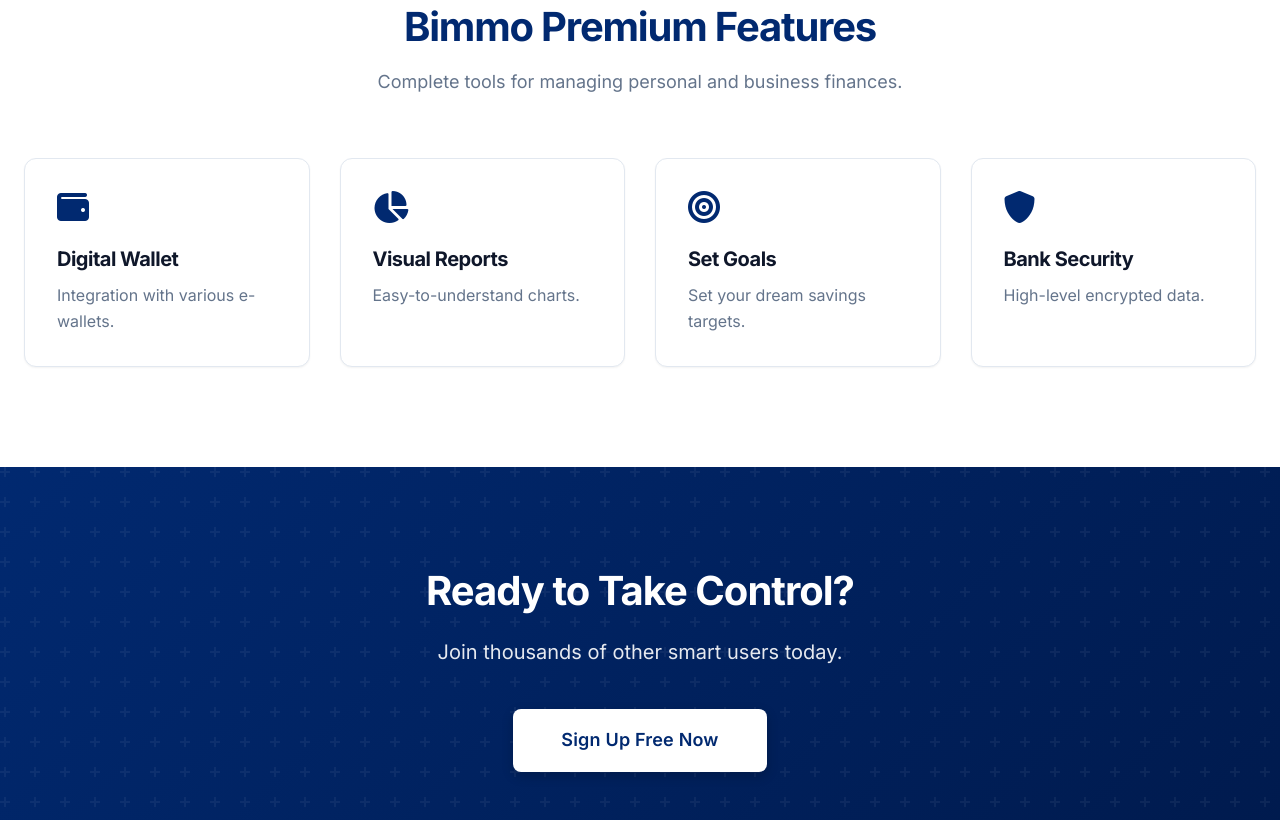
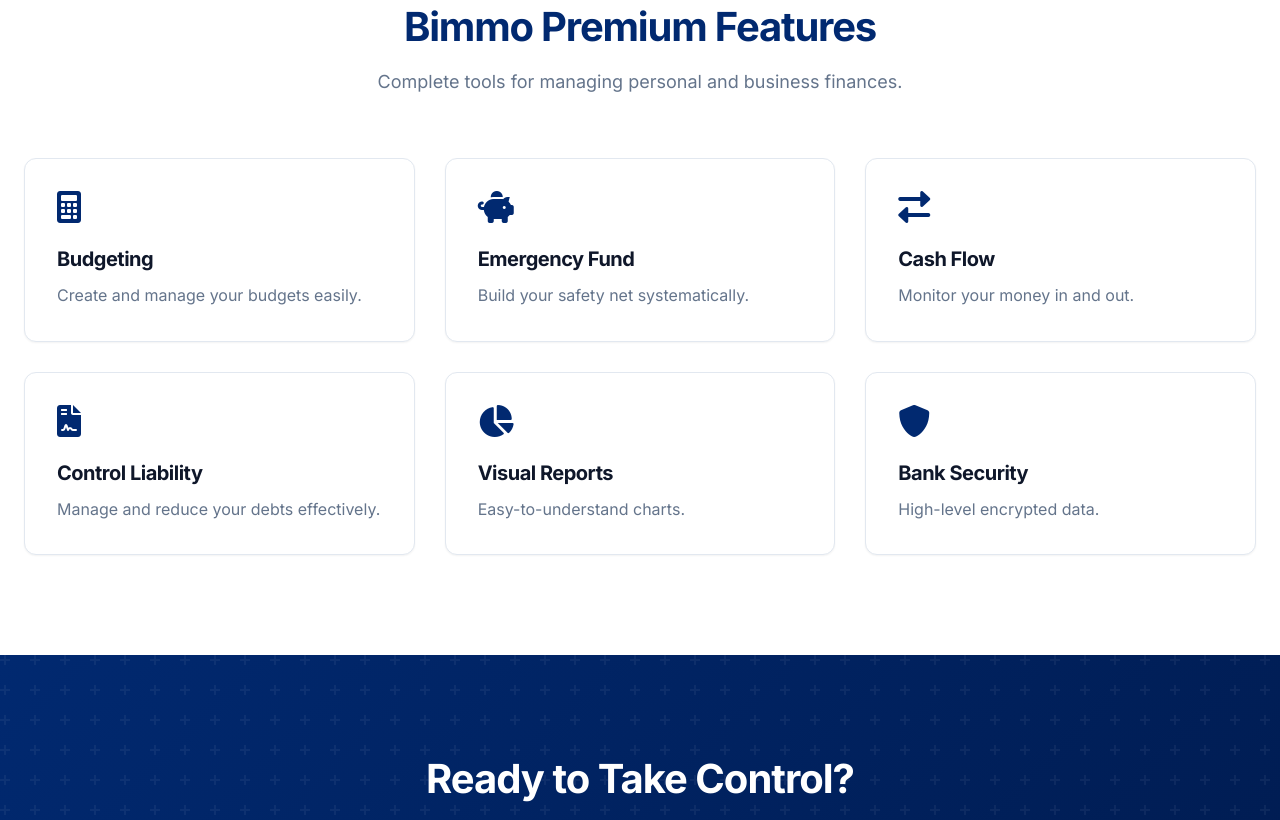
Before and after one commit to mateusmahatma/bimmo-landing, a plain HTML site: page index.html in a window 1280 px wide. Shown: the part 3255-4075 px from the top of the page. Drawn offline with Linux system fonts and the light colour scheme.

Commit message:
Update
Price and Feature

```diff
--- a/index.html
+++ b/index.html
@@ -275,24 +275,34 @@
             </div>
             <div class="grid-4">
                 <div class="feature-box">
-                    <i class="fas fa-wallet"></i>
-                    <h4 data-i18n="feature_1_title">Digital Wallet</h4>
-                    <p data-i18n="feature_1_desc">Integration with various e-wallets.</p>
+                    <i class="fas fa-calculator"></i>
+                    <h4 data-i18n="feature_budget_title">Budgeting</h4>
+                    <p data-i18n="feature_budget_desc">Create and manage your budgets easily.</p>
+                </div>
+                <div class="feature-box">
+                    <i class="fas fa-piggy-bank"></i>
+                    <h4 data-i18n="feature_emergency_title">Emergency Fund</h4>
+                    <p data-i18n="feature_emergency_desc">Build your safety net systematically.</p>
+                </div>
+                <div class="feature-box">
+                    <i class="fas fa-exchange-alt"></i>
+                    <h4 data-i18n="feature_cashflow_title">Cash Flow</h4>
+                    <p data-i18n="feature_cashflow_desc">Monitor your money in and out.</p>
+                </div>
+                <div class="feature-box">
+                    <i class="fas fa-file-contract"></i>
+                    <h4 data-i18n="feature_liability_title">Control Liability</h4>
+                    <p data-i18n="feature_liability_desc">Manage and reduce your debts effectively.</p>
                 </div>
                 <div class="feature-box">
                     <i class="fas fa-chart-pie"></i>
-                    <h4 data-i18n="feature_2_title">Visual Reports</h4>
-                    <p data-i18n="feature_2_desc">Easy-to-understand charts.</p>
-                </div>
-                <div class="feature-box">
-                    <i class="fas fa-bullseye"></i>
-                    <h4 data-i18n="feature_3_title">Set Goals</h4>
-                    <p data-i18n="feature_3_desc">Set your dream savings targets.</p>
+                    <h4 data-i18n="feature_visual_title">Visual Reports</h4>
+                    <p data-i18n="feature_visual_desc">Easy-to-understand charts.</p>
                 </div>
                 <div class="feature-box">
                     <i class="fas fa-shield-alt"></i>
-                    <h4 data-i18n="feature_4_title">Bank Security</h4>
-                    <p data-i18n="feature_4_desc">High-level encrypted data.</p>
+                    <h4 data-i18n="feature_security_title">Bank Security</h4>
+                    <p data-i18n="feature_security_desc">High-level encrypted data.</p>
                 </div>
             </div>
         </div>
@@ -305,6 +315,7 @@
             <p data-i18n="cta_subtitle">Join thousands of other smart users today.</p>
             <a href="https://app.bimmo.id/daftar" class="btn btn-primary lg" target="_blank" data-i18n="cta_btn">Sign Up
                 Free Now</a>
+            <p class="pricing-note" data-i18n="cta_pricing_note">7-day free trial, then IDR 49,000/month</p>
         </div>
     </section>
 
--- a/script.js
+++ b/script.js
@@ -63,17 +63,22 @@
         solution_3_desc: "Get deep insights into your financial health.",
         features_title: "Bimmo Premium Features",
         features_subtitle: "Complete tools for managing personal and business finances.",
-        feature_1_title: "Digital Wallet",
-        feature_1_desc: "Integration with various e-wallets.",
-        feature_2_title: "Visual Reports",
-        feature_2_desc: "Easy-to-understand charts.",
-        feature_3_title: "Set Goals",
-        feature_3_desc: "Set your dream savings targets.",
-        feature_4_title: "Bank Security",
-        feature_4_desc: "High-level encrypted data.",
+        feature_budget_title: "Budgeting",
+        feature_budget_desc: "Create and manage your budgets easily.",
+        feature_emergency_title: "Emergency Fund",
+        feature_emergency_desc: "Build your safety net systematically.",
+        feature_cashflow_title: "Cash Flow",
+        feature_cashflow_desc: "Monitor your money in and out.",
+        feature_liability_title: "Control Liability",
+        feature_liability_desc: "Manage and reduce your debts effectively.",
+        feature_visual_title: "Visual Reports",
+        feature_visual_desc: "Easy-to-understand charts.",
+        feature_security_title: "Bank Security",
+        feature_security_desc: "High-level encrypted data.",
         cta_title: "Ready to Take Control?",
         cta_subtitle: "Join thousands of other smart users today.",
         cta_btn: "Sign Up Free Now",
+        cta_pricing_note: "7-day free trial, then IDR 49,000/month",
         footer_desc: "Your trusted partner in your financial journey towards a brighter future.",
         footer_quick_links: "Quick Links",
         footer_about: "About Us",
@@ -158,17 +163,22 @@
         solution_3_desc: "Dapatkan wawasan mendalam tentang kesehatan finansial Anda.",
         features_title: "Fitur Unggulan Bimmo",
         features_subtitle: "Alat lengkap untuk mengelola keuangan pribadi maupun bisnis.",
-        feature_1_title: "Dompet Digital",
-        feature_1_desc: "Integrasi dengan berbagai e-wallet.",
-        feature_2_title: "Laporan Visual",
-        feature_2_desc: "Grafik yang mudah dipahami.",
-        feature_3_title: "Set Goal",
-        feature_3_desc: "Atur target tabungan impian.",
-        feature_4_title: "Keamanan Bank",
-        feature_4_desc: "Data terenkripsi tingkat tinggi.",
+        feature_budget_title: "Budgeting",
+        feature_budget_desc: "Buat dan kelola anggaran Anda dengan mudah.",
+        feature_emergency_title: "Dana Darurat",
+        feature_emergency_desc: "Bangun jaring pengaman Anda secara sistematis.",
+        feature_cashflow_title: "Arus Kas",
+        feature_cashflow_desc: "Pantau uang masuk dan keluar Anda.",
+        feature_liability_title: "Kontrol Kewajiban",
+        feature_liability_desc: "Kelola dan kurangi utang Anda secara efektif.",
+        feature_visual_title: "Laporan Visual",
+        feature_visual_desc: "Grafik yang mudah dipahami.",
+        feature_security_title: "Keamanan Bank",
+        feature_security_desc: "Data terenkripsi tingkat tinggi.",
         cta_title: "Siap Mengambil Kendali?",
         cta_subtitle: "Bergabunglah dengan ribuan pengguna cerdas lainnya hari ini.",
         cta_btn: "Daftar Gratis Sekarang",
+        cta_pricing_note: "Uji coba gratis 7 hari, selanjutnya Rp 49.000/bulan",
         footer_desc: "Partner terpercaya dalam perjalanan finansial Anda menuju masa depan yang lebih cerah.",
         footer_quick_links: "Link Cepat",
         footer_about: "Tentang Kami",
--- a/style.css
+++ b/style.css
@@ -575,9 +575,10 @@
 /* Features Section */
 .grid-4 {
     display: grid;
-    grid-template-columns: repeat(4, 1fr);
+    grid-template-columns: repeat(3, 1fr);
     gap: 30px;
 }
+
 
 .feature-box {
     text-align: left;
@@ -665,6 +666,14 @@
     transform: translateY(-2px);
     box-shadow: 0 8px 16px rgba(0, 0, 0, 0.3);
 }
+
+.pricing-note {
+    margin-top: 20px;
+    font-size: 0.95rem;
+    color: rgba(255, 255, 255, 0.85);
+    font-weight: 500;
+}
+
 
 /* Footer */
 footer {
```
